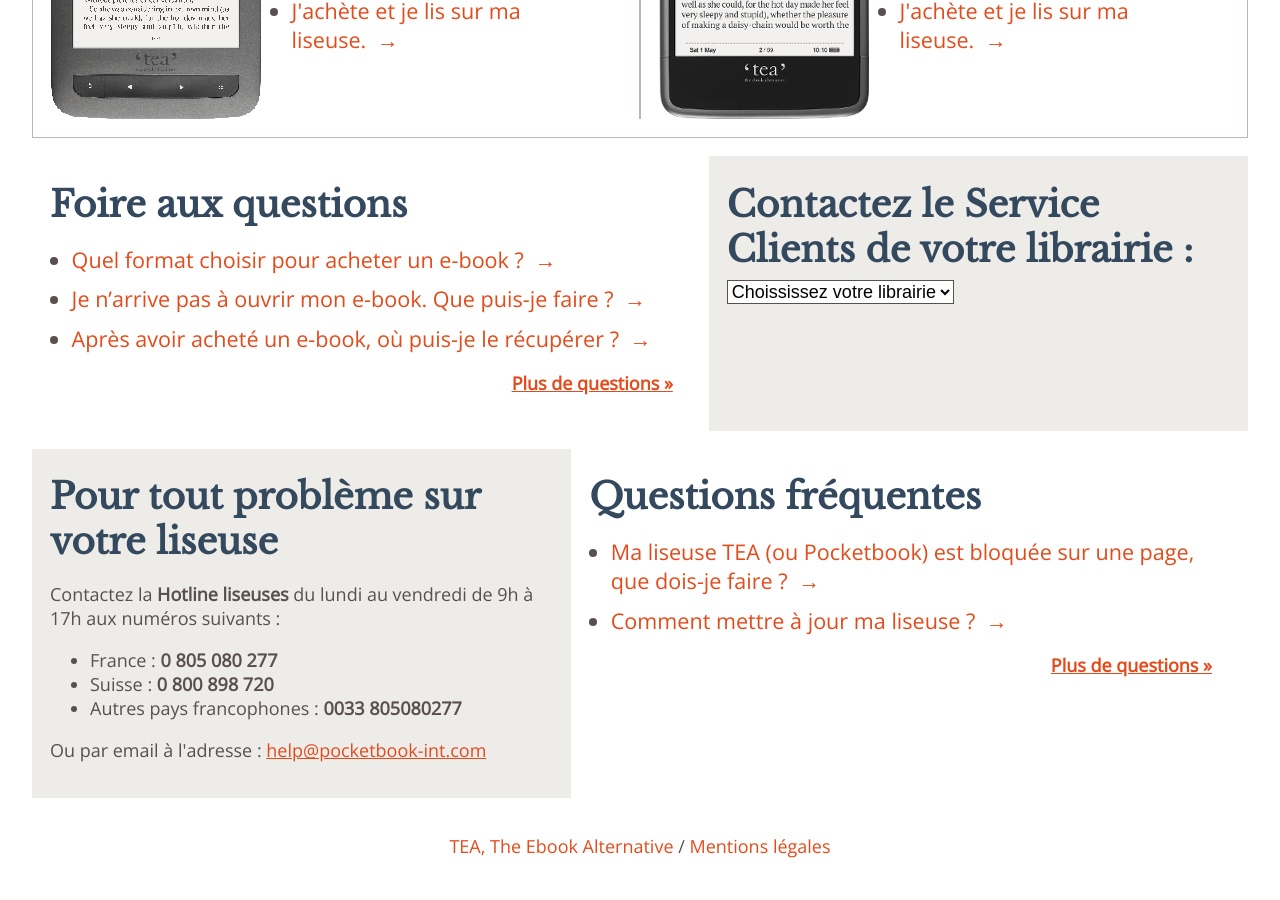
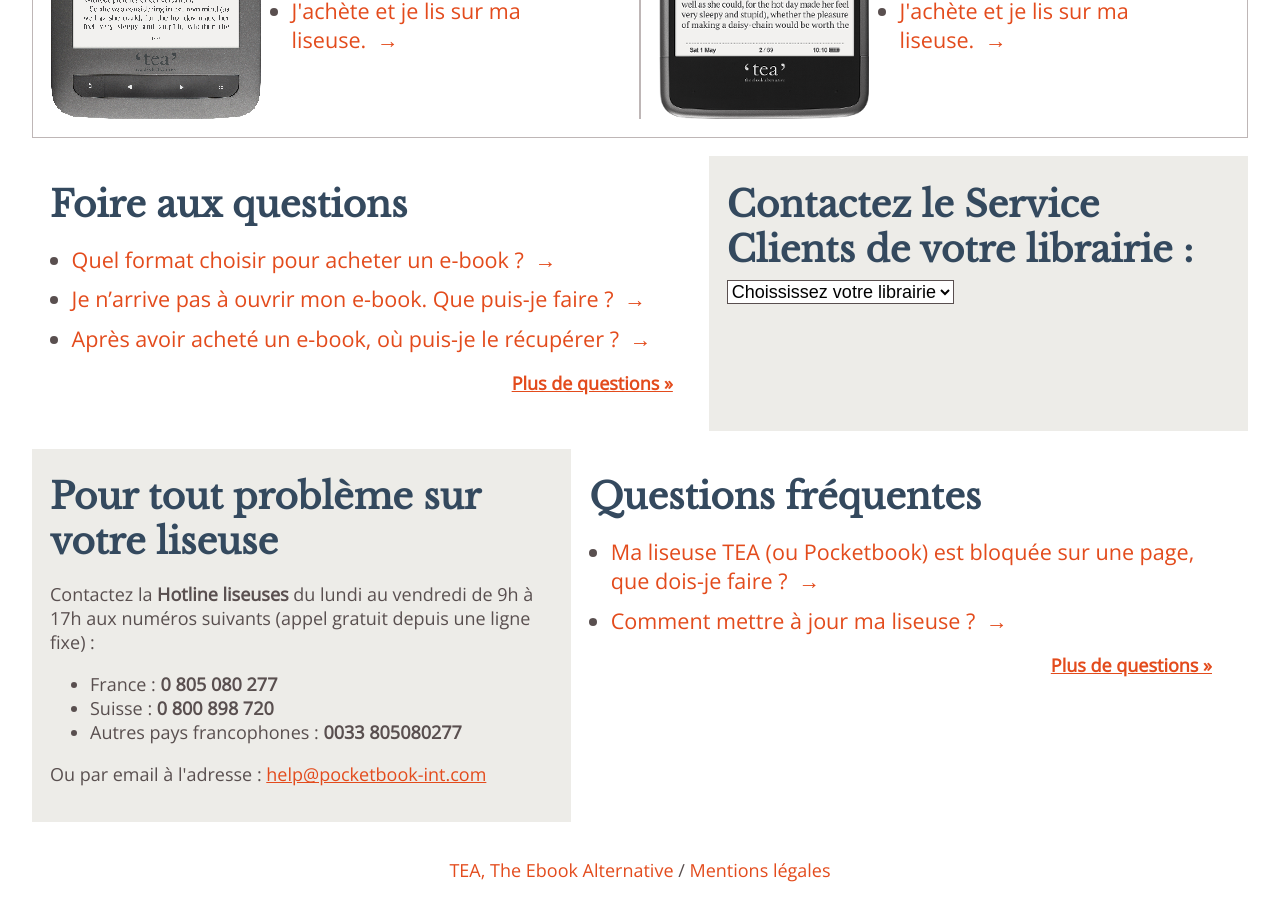
Before and after one commit to TEA-ebook/help-center, a Jekyll site: the page built from index.html, in a window 1280 px wide and 900 px high, scrolled down 652 px. Built offline with Jekyll 4.4.1, drawn with Linux system fonts in a browser that asks for light colours; before the commit the page ends 1528 px from its top, so only the background shows below that.

Commit message:
Add mention 'appel gratuit'

```diff
--- a/index.html
+++ b/index.html
@@ -167,7 +167,7 @@ title: Accueil
   <div id="sav-pb">
     <div class="sav-contact">
       <h1>Pour tout problème sur votre liseuse</h1>
-      <p>Contactez la <strong>Hotline liseuses</strong> du lundi au vendredi de 9h à 17h aux numéros suivants :</p>
+      <p>Contactez la <strong>Hotline liseuses</strong> du lundi au vendredi de 9h à 17h aux numéros suivants (appel gratuit depuis une ligne fixe) :</p>
       <ul>
         <li>France : <strong>0 805 080 277</strong></li>
         <li>Suisse : <strong> 0 800 898 720</strong></li>
```
